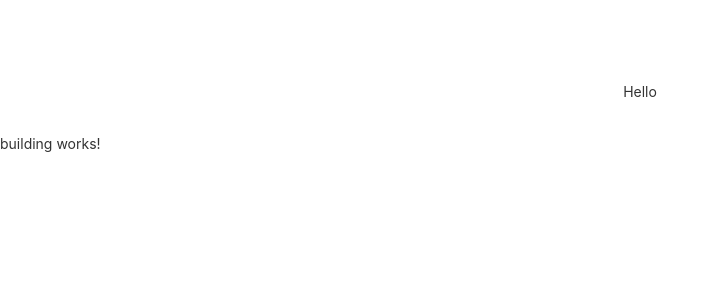
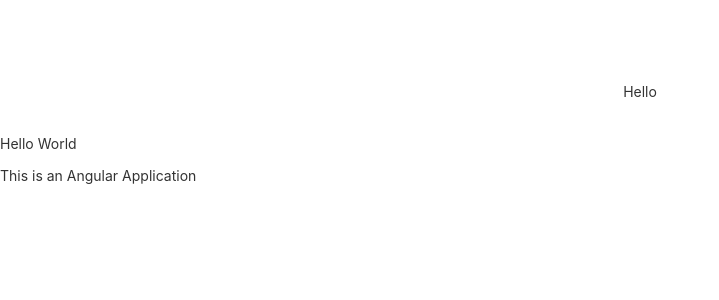
Before and after one commit to andrewalgabre/sr-wa10, an Angular app: page /building in a window 1280 px wide. Shown: the top 300 px of the page, without its empty margins (0-719 px from the left). Built offline with nearby package versions, Linux system fonts and the light colour scheme.

Commit message:
add building info component

```diff
--- a/src/app/building/containers/building/building.component.html
+++ b/src/app/building/containers/building/building.component.html
@@ -1 +1,6 @@
-<p>building works!</p>
+<div>
+  <app-building-info
+    [address]="'Hello World'"
+    [description]="'This is an Angular Application'"
+  ></app-building-info>
+</div>
```
